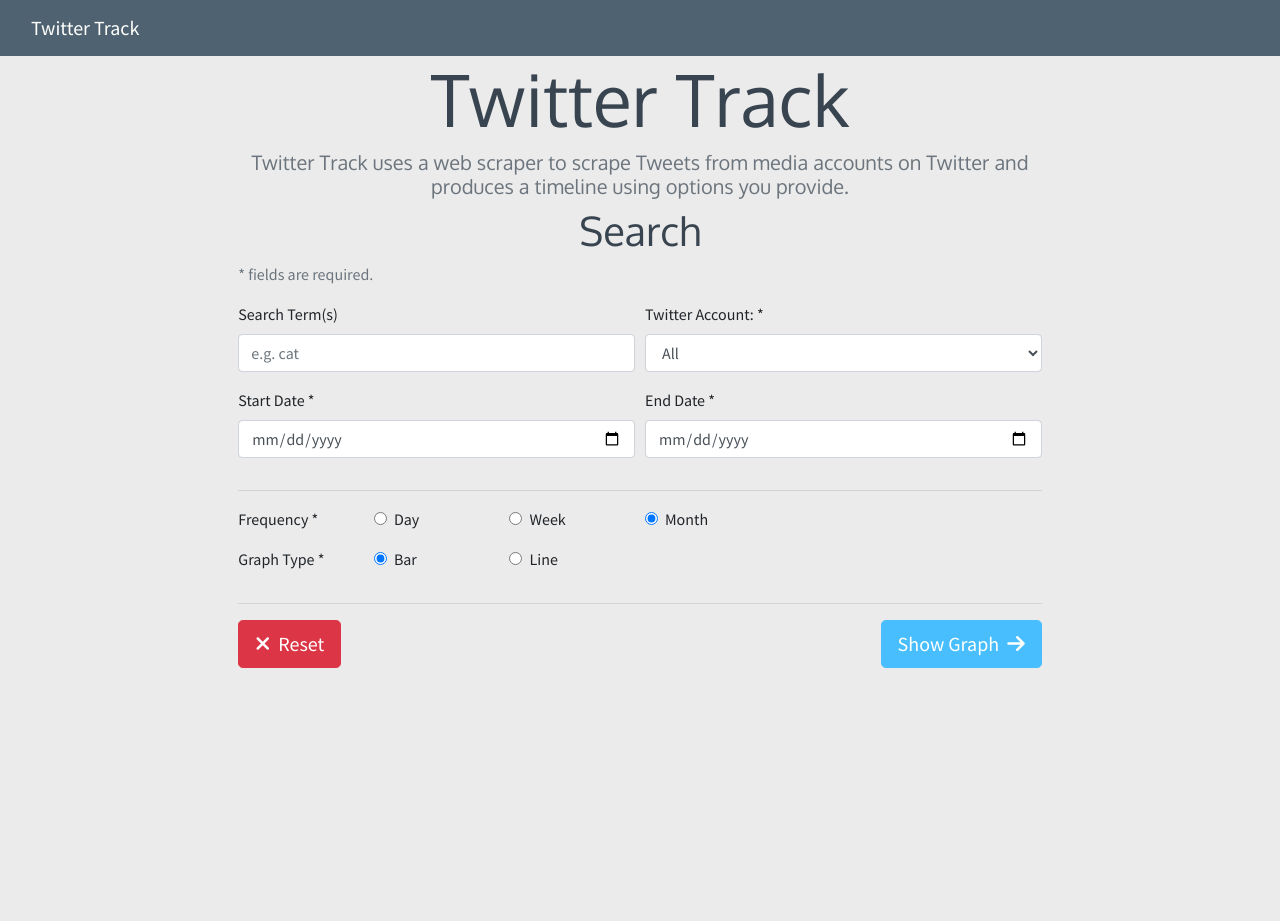
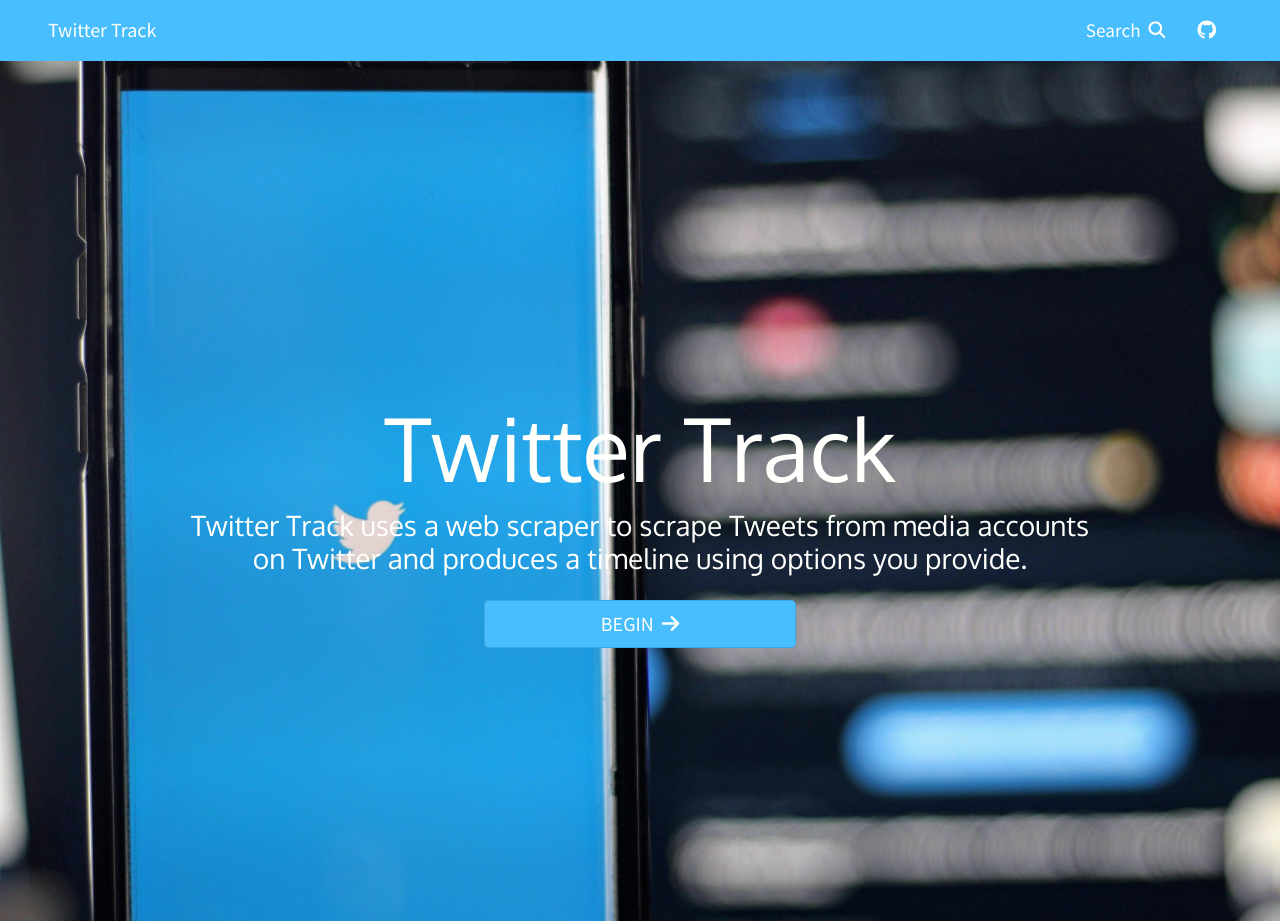
Before and after one commit to isaac-underwood/twitter-track, a Flask app: page / in a window 1280 px wide. Run offline with Flask 2, Linux system fonts and the light colour scheme; some libraries are stand-ins or nearby versions.

Commit message:
Improve UI and add landing page

```diff
--- a/app.py
+++ b/app.py
@@ -16,9 +16,14 @@
 tc = twint.Config()
 
 
-# Loads home page
 @app.route('/')
 def index():
+    return render_template('landing.html')
+
+
+# Loads home page
+@app.route('/search')
+def search():
     return render_template('index.html')
 
 
--- a/static/main.css
+++ b/static/main.css
@@ -1,19 +1,33 @@
+/* https://coolors.co/404e5c-4f6272-e0e1dd-e94f37-48beff
+*/
+
 body {
   font-family: 'Source Sans Pro', sans-serif;
   background-color: #EBEBEB;
 }
 
 nav {
-  background: #4F6272;
+  background: #48BEFF;
 }
 
-nav a.navbar-brand {
+nav a {
   color: #FFFFFC !important;
 }
 
-button.btn-primary {
+  nav a:hover {
+    transition-delay: 0.2s !important;
+    color: #eeeeee !important;
+    text-decoration: underline 1.5px !important;
+    text-underline-offset: 0.4em !important;
+  }
+
+nav a.nav-link {
+  font-size: 1.2em;
+}
+
+button.btn-primary, a.btn-primary {
   background-color: #48BEFF !important;
-  border-color: #48BEFF !important;
+  border-color: #40a8e0 !important;
   color: #FFFFFC !important;
 }
 
@@ -26,6 +40,15 @@
   font-weight: lighter !important;
 }
 
+.section.landing {
+  background-image: url('img/twitter-phone-close.jpg');
+  background-size: cover;
+}
+
+  .section.landing .landing-text {
+    color: #FFFFFC;
+  }
+
 /*
 *   Form Styles
 */
--- a/templates/index.html
+++ b/templates/index.html
@@ -4,18 +4,17 @@
 {{ super() }}
 {% endblock %}
 {% block content %}
-<div class="container-fluid">
+<div id="fullpage">
+  <div class="section container-fluid">
     <div class="d-flex justify-content-md-center align-items-center">
       <div class="col-md-8">
-      <h1 class="display-3 text-center">Twitter Track</h1>
-      <h5 class="text-muted text-center">Twitter Track uses a web scraper to scrape Tweets from media accounts on Twitter and produces a timeline using options you provide.</h5>
-      <h1 class="text-center">Search</h1>
-      <form action="{{ url_for('graph') }}">
+        <h1 class="display-3 text-center">Search</h1>
+        <form action="{{ url_for('graph') }}" method="POST">
           <p class="text-muted">* fields are required.</p>
           <div class="form-row">
             <div class="form-group col-md-6">
               <label class="control-label" for="search">Search Term(s)</label>
-            <input type="text" class="form-control" id="search" placeholder="e.g. cat">
+              <input type="text" class="form-control" id="search" name="search" placeholder="e.g. cat">
             </div>
             <div class="form-group required col-md-6">
             <label class="control-label" for="news">Twitter Account:</label>
@@ -92,4 +91,5 @@
       </div>
     </div>
   </div>
+</div>
 {% endblock %}
--- /dev/null
+++ b/templates/landing.html
@@ -0,0 +1,18 @@
+{% extends "layout.html" %}
+{% block title %}Index{% endblock %}
+{% block head %}
+{{ super() }}
+{% endblock %}
+{% block content %}
+<div id="fullpage">
+	<div class="section landing container-fluid">
+        <div class="text-center">
+            <h1 class="display-2 landing-text">Twitter Track</h1>
+            <h3 class="landing-text w-75 mx-auto">Twitter Track uses a web scraper to scrape Tweets from media accounts on Twitter and produces a timeline using options you provide.</h3>
+        </div>
+        <div class="text-center w-25 mx-auto mt-4">
+            <a href="{{ url_for('search') }}" class="btn btn-primary btn-lg btn-block">BEGIN<i class="fas fa-arrow-right pl-2"></i></a>
+        </div>
+    </div>
+</div>
+{% endblock %}
--- a/templates/layout.html
+++ b/templates/layout.html
@@ -8,15 +8,34 @@
     <link href="https://fonts.googleapis.com/css2?family=Source+Sans+Pro&display=swap" rel="stylesheet">
     <link href="{{ url_for('static', filename='main.css') }}" rel="stylesheet" type="text/css">
     <script src="https://kit.fontawesome.com/c46bbd3096.js" crossorigin="anonymous"></script>
+    <link rel="stylesheet" href="https://cdnjs.cloudflare.com/ajax/libs/fullPage.js/3.0.9/fullpage.css" integrity="sha512-1No3nMY/zD37h1POyqULfwc9WMzWvXcal6F7/OIhNdWkTaEbt4Y6eqX0vXail7Zh5JjnBdMMKr+lRvqTNFr3Ow==" crossorigin="anonymous" />
+    <script src="https://cdnjs.cloudflare.com/ajax/libs/fullPage.js/3.0.9/fullpage.min.js" integrity="sha512-Gx/C4x1qubng2MWpJIxTPuWch9O88dhFFfpIl3WlqH0jPHtCiNdYsmJBFX0q5gIzFHmwkPzzYTlZC/Q7zgbwCw==" crossorigin="anonymous"></script>
+
     <title>{% block title %}{% endblock %} - My Webpage</title>
     {% endblock %}
   </head>
   <body>
-    <nav class="navbar navbar-dark">
-      <div class="container-fluid">
-        <a class="navbar-brand" href="{{ url_for('index') }}">Twitter Track</a>
-      </div>
+    <nav class="navbar justify-content-center navbar-dark px-5">
+      <a class="navbar-brand" href="{{ url_for('index') }}">Twitter Track</a>
+      <ul class="nav ml-auto">
+        <li class="nav-item">
+          <a class="nav-link" href="{{ url_for('search') }}">Search<i class="fas fa-search pl-2 fa-sm"></i></a>
+        </li>
+        <li class="nav-item">
+          <a class="nav-link gh-icon" href="https://github.com/drozado/twitter-track" target="_blank"><i class="fab fa-github"></i></a>
+        </li>
+      </ul>
     </nav>
     <div id="content">{% block content %}{% endblock %}</div>
+    <script>
+      new fullpage('#fullpage', {
+    //options here
+    autoScrolling:true,
+    scrollHorizontally: true,
+    verticalCentered: true,
+    responsiveSlides: true,
+    licenseKey: '4EABA41D-FAE8499F-AEDA006E-104BDDC3',
+  });
+  </script>
   </body>
 </html>
```
Also changed, not shown: static/img/twitter-laptop.jpg (added), static/img/twitter-phone-box.jpg (added), static/img/twitter-phone-close.jpg (added). Lines whose indentation alone changed are shown as unchanged.
